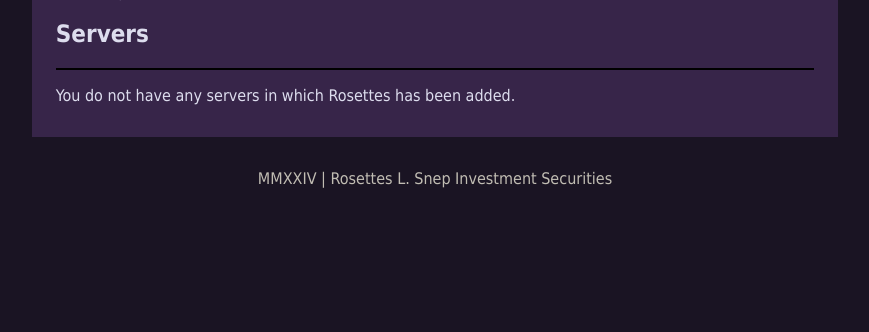
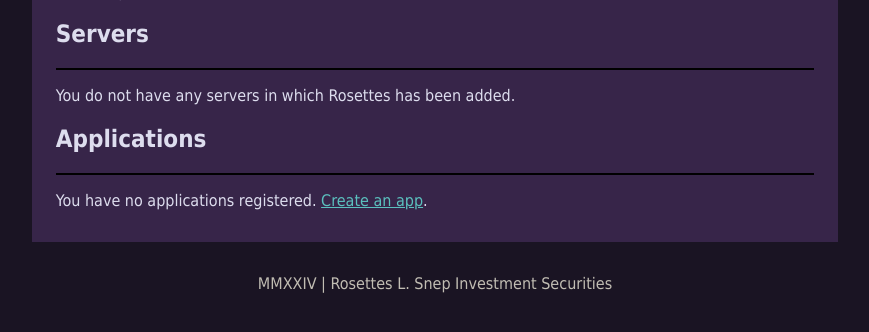
Before and after one commit to markski1/RosettesDiscord, a Flask app: page /panel/ in a window 1280 px wide. Shown: the part 63-395 px from the top of the page, without its empty margins (205-1074 px from the left). Run offline with Flask 3, Linux system fonts and the light colour scheme; the visitor is signed in with stand-in values (Sample User, id 1); data that the repository does not hold is empty.

Commit message:
Create application in webpanel

```diff
--- a/Admin Panel/routes/panel.py
+++ b/Admin Panel/routes/panel.py
@@ -53,3 +53,9 @@ def autoroles_maker(server_id):
     rolelist = get_server_roles(server_id)
 
     return render_template("create-autoroles.jinja2", server=server, roles=rolelist)
+
+
+@panel_bp.get("/apps/new")
+@login_required
+def app_make():
+    return render_template("create-app.jinja2")
--- a/Admin Panel/routes/session.py
+++ b/Admin Panel/routes/session.py
@@ -8,7 +8,7 @@ session_bp = Blueprint("session", __name__, url_prefix="/session")
 
 @session_bp.route("/")
 def index():
-    return "nothing here"
+    return "No one here but us sneps!"
 
 
 @session_bp.post("/login")
--- a/Admin Panel/templates/create-autoroles.jinja2
+++ b/Admin Panel/templates/create-autoroles.jinja2
@@ -1,5 +1,5 @@
 {% extends "layout.jinja2" %}
-{% block title %}Creating Autoroles{% endblock %}
+{% block title %}Creating autoroles{% endblock %}
 
 {% block main %}
 
--- a/Admin Panel/templates/panel.jinja2
+++ b/Admin Panel/templates/panel.jinja2
@@ -20,4 +20,15 @@
         <p>You do not have any servers in which Rosettes has been added.</p>
     {% endfor %}
 
+    <h2>Applications</h2>
+    <hr>
+    {% for app in apps %}
+        <div class="block">
+            <p style="font-size: 1.3rem; font-weight: bold; margin: .75rem 0;">{{ app['name'] }}</p>
+            <p><a href="/panel/app/{{ app['id'] }}">Manage</a></p>
+        </div>
+    {% else %}
+        <p>You have no applications registered. <a href="/panel/apps/new">Create an app</a>.</p>
+    {% endfor %}
+
 {% endblock %}
--- a/Admin Panel/templates/roles.jinja2
+++ b/Admin Panel/templates/roles.jinja2
@@ -1,5 +1,5 @@
 {% extends "layout.jinja2" %}
-{% block title %}Creating Autoroles{% endblock %}
+{% block title %}Autoroles{% endblock %}
 
 {% block main %}
 
--- a/Admin Panel/utils/db_helpers.py
+++ b/Admin Panel/utils/db_helpers.py
@@ -1,3 +1,5 @@
+from flask_login import current_user
+
 from core.database import get_db_conn, pool_db_conn
 
 
@@ -70,3 +72,20 @@ def insert_role_for_autorole(guild_id, autorole_id, role):
                guild_id, role['roleEmoji'], role['roleId'], autorole_id)
 
     pool_db_conn(db)
+
+
+def get_app_by_name(name):
+    db = get_db_conn()
+    db.execute("SELECT * FROM app_auth WHERE name = %s", name)
+    result = db.fetch_one()
+    pool_db_conn(db)
+    return result
+
+
+def insert_application(name, app_token):
+    db = get_db_conn()
+    db.execute("INSERT INTO app_auth (name, owner_id, key) VALUES(%s, %s, %s)",
+               name, current_user.id, app_token)
+    result = db.last_insert_id()
+    pool_db_conn(db)
+    return result
```
Also changed, not shown: Admin Panel/routes/action.py (+32 -3 lines), Admin Panel/templates/create-app.jinja2 (added, +16 -0 lines).
